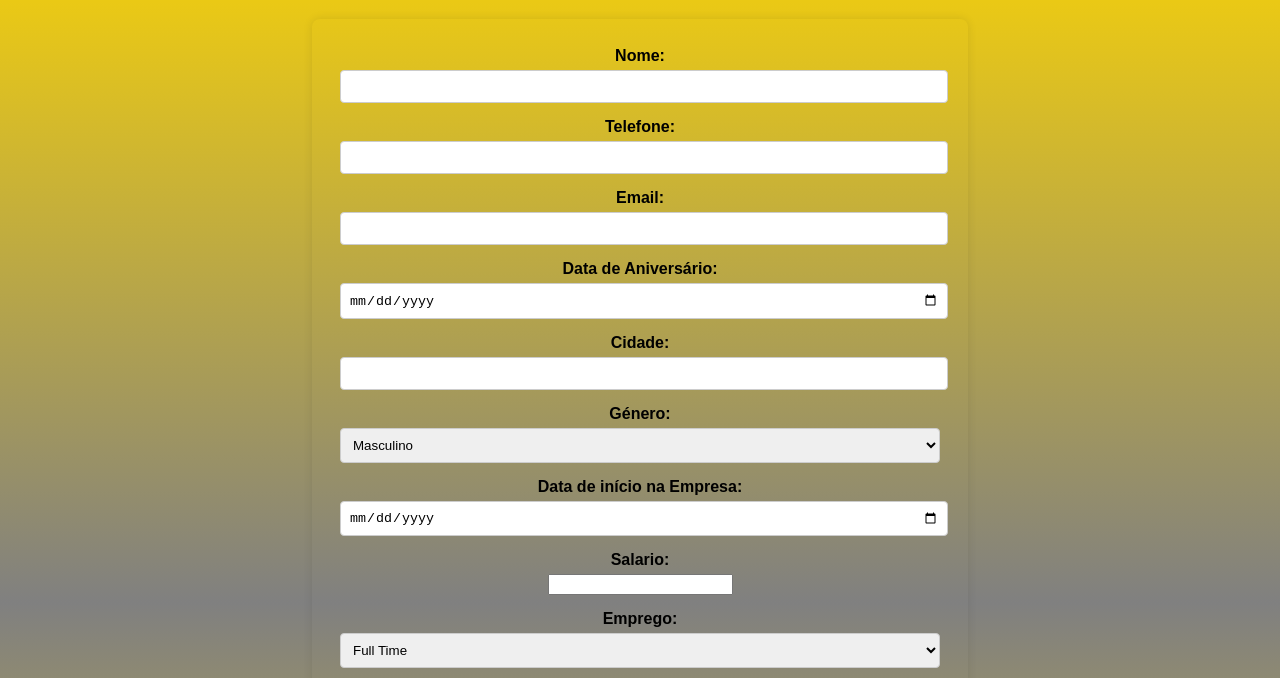
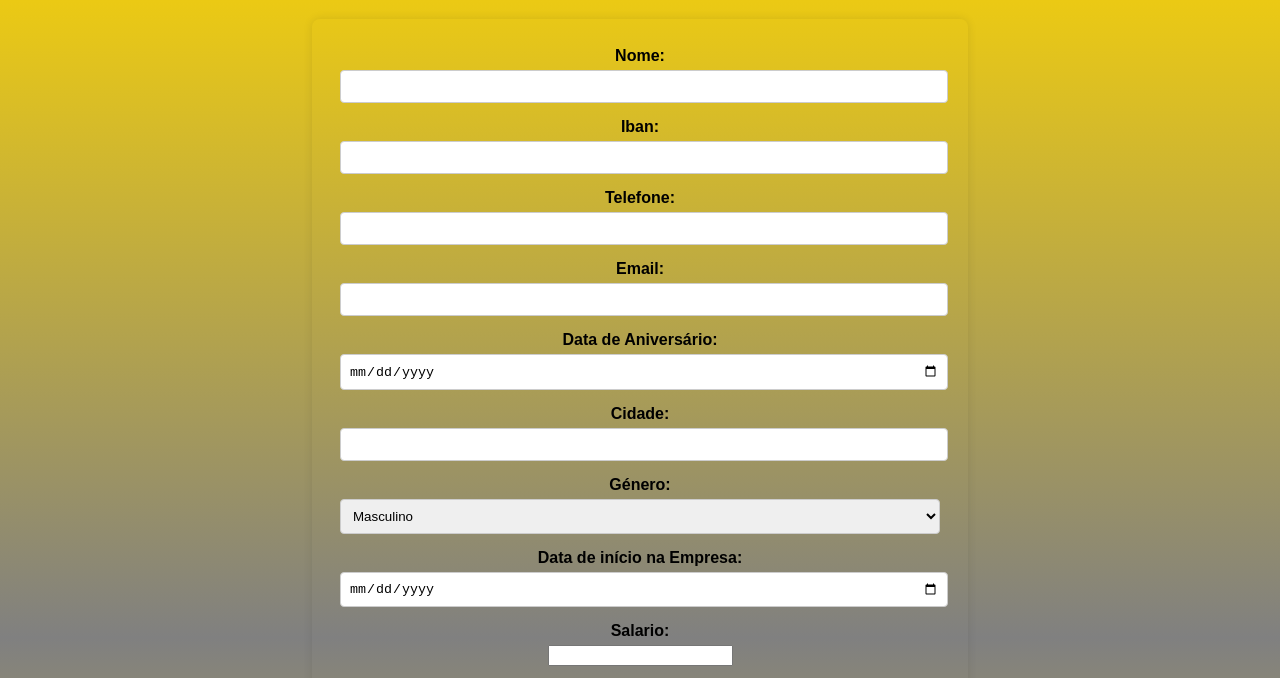
Before and after one commit to SantiSkin/formulario-santiclinic, a plain HTML site: page index.html in a window 1280 px wide. Shown: the part 117-795 px from the top of the page. Drawn offline with Linux system fonts and the light colour scheme.

Commit message:
Update index.html

```diff
--- a/index.html
+++ b/index.html
@@ -12,6 +12,10 @@
     <div>
       <label for="name">Nome:</label>
       <input type="text" id="name" name="name" required>
+    </div>
+    <div>
+      <label for="iban">Iban:</label>
+      <input type="text" id="iban" name="iban" required>
     </div>
     <div>
       <label for="phone">Telefone:</label>
```
